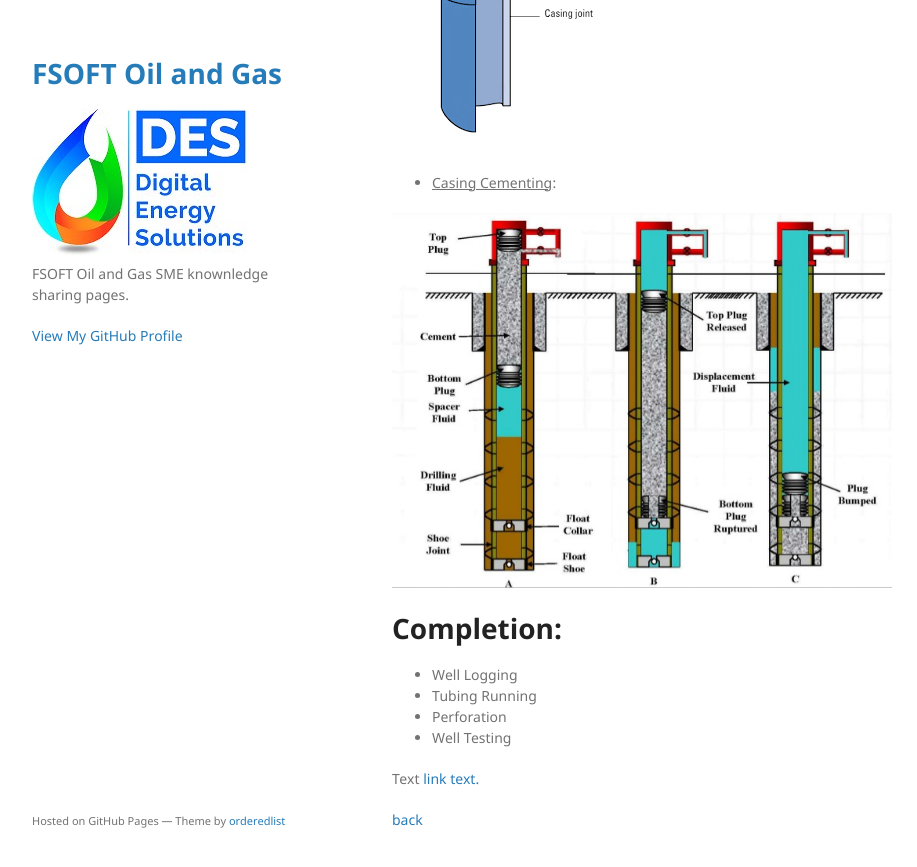
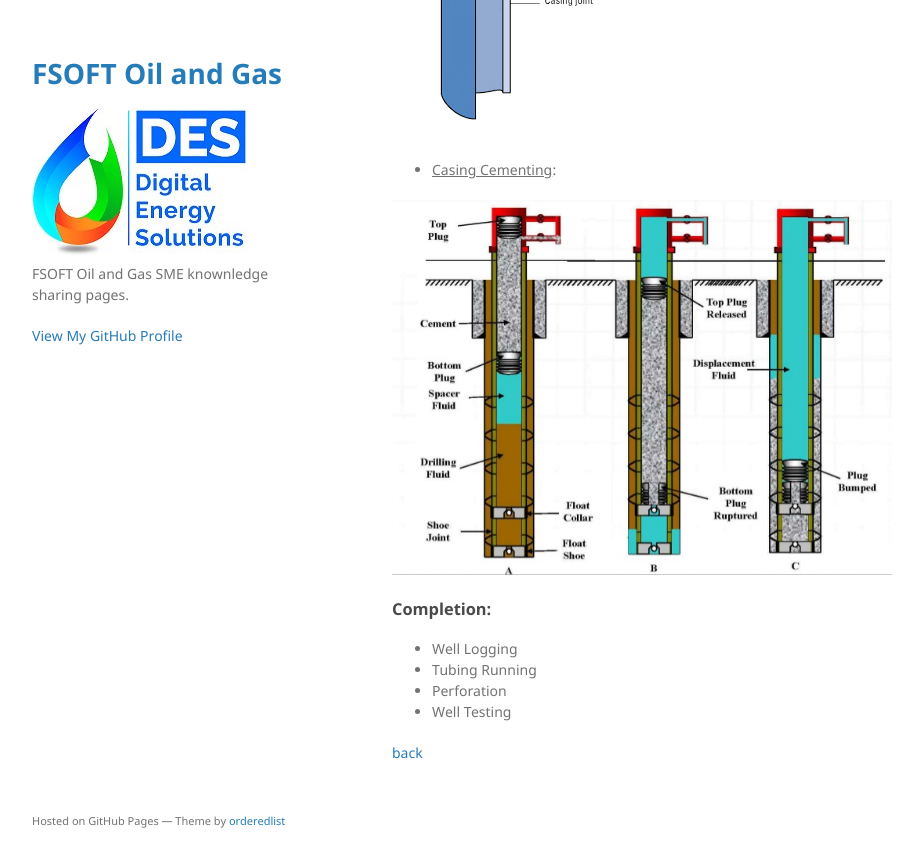
Before and after one commit to fsoftoilandgas/fsoftoilandgas.github.io, a Jekyll site: the page built from subpages/drilling.md, in a window 1280 px wide and 900 px high, scrolled down 2896 px. Shown: the top 867 px of the window, without its empty margins (178-1095 px from the left). Built offline with Jekyll 4.4.1, drawn with Linux system fonts in a browser that asks for light colours; our own code applies the rules of GitHub Pages for plain Markdown files; after the commit the page ends 3729 px from its top, so only the background shows below that.

Commit message:
Moved drilling page to sub folder.

```diff
--- a/drilling.md
+++ b/subpages/drilling.md
@@ -4,7 +4,7 @@ layout: default
 
 ## Drilling and Completion
 
-# Drilling:
+### Drilling:
 
 A well is constructed from several different sections. In each section, the following main operations will typically take place:
 
@@ -20,7 +20,7 @@ A hole is drilled with a drill string and a drill bit attached at its end. The O
 
 During drilling operation, [drilling fluid](https://www.glossary.oilfield.slb.com/Terms/d/drilling_fluid.aspx) is pumped continuously into the hole to cool down downhole equipment and to bring [cuttings](https://www.glossary.oilfield.slb.com/Terms/c/cuttings.aspx) to surface for disposal.
 
-![Drill a Hole](./assets/img/holedrilling.png){:class="img-responsive"}
+![Drill a Hole](../assets/img/holedrilling.png){:class="img-responsive"}
 
 - <u>Casing Running</u>:
 
@@ -33,17 +33,17 @@ Casing with sufficient strength is run into the drilled borehole to support the
 
 A casing that is hung inside another casing is called a liner (the top of the liner does not extend to surface or [wellhead](https://www.glossary.oilfield.slb.com/Terms/w/wellhead.aspx)).
 
-![Casing](./assets/img/casing.jpg){:class="img-responsive"}
+![Casing](../assets/img/casing.jpg){:class="img-responsive"}
 
 A casing string is constructed by connecting multiple casing joints together. The joints are connected at the couplings (connections) which have slightly larger OD than the casing.
 
-![Coupling](./assets/img/coupling.png){:class="img-responsive"}
+![Coupling](../assets/img/coupling.png){:class="img-responsive"}
 
 - <u>Casing Cementing</u>:
 
-![Cementing](./assets/img/cementing.jpg){:class="img-responsive"}
+![Cementing](../assets/img/cementing.jpg){:class="img-responsive"}
 
-# Completion:
+### Completion:
 
 - Well Logging
 - Tubing Running
@@ -53,12 +53,4 @@ A casing string is constructed by connecting multiple casing joints together. Th
 
 
 
-
-
-
-Text [link text.](https://en.wikipedia.org/wiki/Deepwater_Horizon_explosion)
-
-
-
-
-[back](./)
+[back](../)
```
